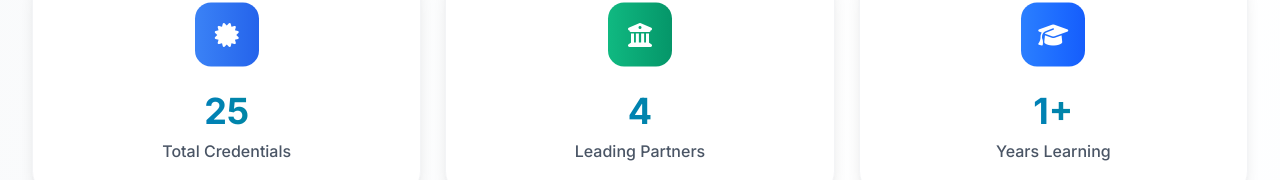
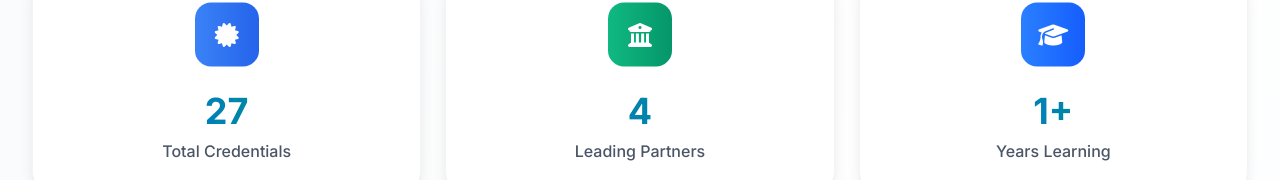
Before and after one commit to dalvarez1995/dominic-alvarez-portfolio-react, a React (Vite) app: page / in a window 1280 px wide. Shown: the part 3889-4069 px from the top of the page. Built offline with nearby package versions, Linux system fonts and the light colour scheme.

Commit message:
feat: add new certifications for JavaScript and Version Control courses

```diff
--- a/src/data/certifications.ts
+++ b/src/data/certifications.ts
@@ -310,7 +310,35 @@ export const rawCertifications: Certification[] = [
       completionDate: new Date("2024-07-01").getTime(), // July 2024
       verifyCode: "oSFuP1",
       distinctionLevel: "NORMAL"
-    }
+  },
+  {
+    courseId: "So1rPaCBEeyFDhLpwtOZqw",
+    name: "Programming with JavaScript",
+    partners: [
+      {
+        name: "Meta",
+        logo: "https://d3njjcbhbojbot.cloudfront.net/api/utilities/v1/imageproxy/http://coursera-university-assets.s3.amazonaws.com/db/b2724c5c344646afcb9a30974615ab/160-x-60-reg.png"
+      }
+    ],
+    provider: "coursera",
+    completionDate: new Date("2025-07-25").getTime(), // July 2025
+    verifyCode: "KCZHFXZQVFXH",
+    distinctionLevel: "NORMAL"
+  },
+  {
+    courseId: "ERIzRKCGEeyFDhLpwtOZqw",
+    name: "Version Control",
+    partners: [
+      {
+        name: "Meta",
+        logo: "https://d3njjcbhbojbot.cloudfront.net/api/utilities/v1/imageproxy/http://coursera-university-assets.s3.amazonaws.com/db/b2724c5c344646afcb9a30974615ab/160-x-60-reg.png"
+      }
+    ],
+    provider: "coursera",
+    completionDate: new Date("2025-08-26").getTime(), // July 2025
+    verifyCode: "WGE1GVMVWKIY",
+    distinctionLevel: "NORMAL"
+  },
 ];
 
 // Enhanced certification data with computed properties
```
